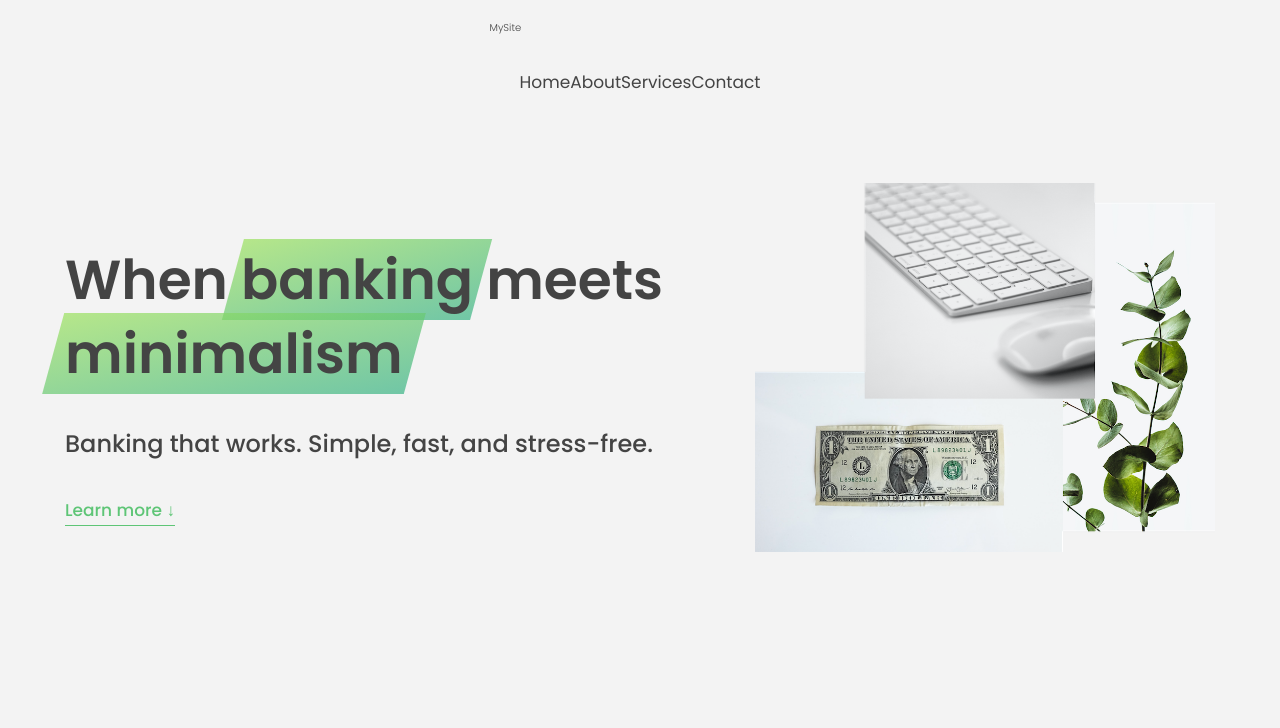
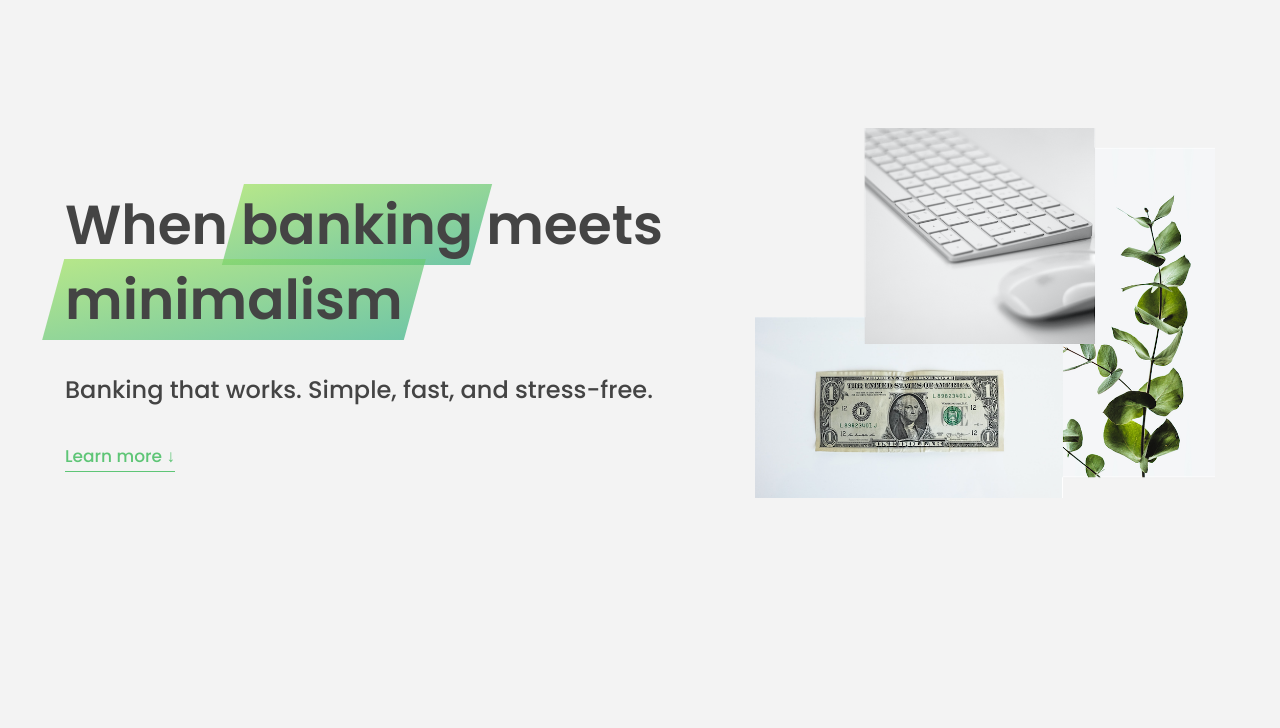
Before and after one commit to InnoEmma/bank, a plain HTML site: page index.html in a window 1280 px wide. Shown: the part 72-800 px from the top of the page. Drawn offline with Linux system fonts and the light colour scheme; a small style sheet from the web is missing.

Commit message:
Update index.html

```diff
--- a/index.html
+++ b/index.html
@@ -44,20 +44,7 @@
       </nav>
 
 
-  <header>
-    <div class="header__title">MySite</div>
 
-    <button class="hamburger" aria-label="Toggle navigation">
-      <i class="fas fa-bars"></i>
-    </button>
-
-    <nav class="nav">
-      <a href="#" class="nav__link">Home</a>
-      <a href="#" class="nav__link">About</a>
-      <a href="#" class="nav__link">Services</a>
-      <a href="#" class="nav__link">Contact</a>
-    </nav>
-  </header>
 
       <div class="header__title">
         <h1>
```
